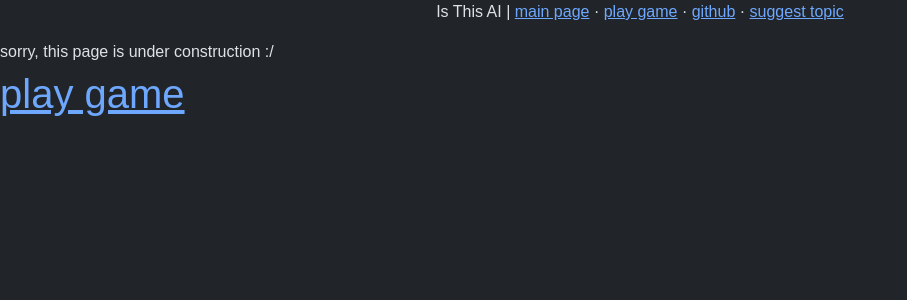
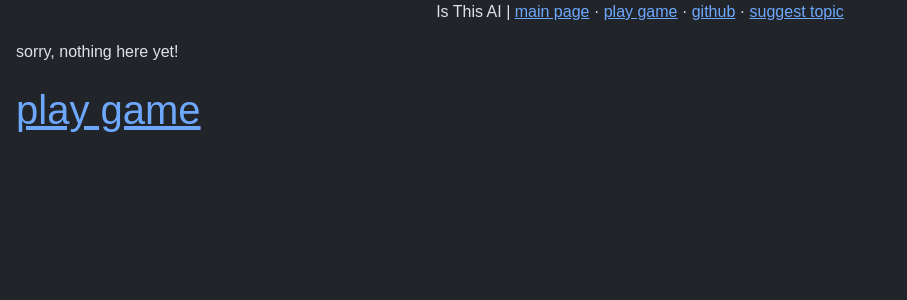
Before and after one commit to matrndev/isthisai, a Next.js app in the folder web-app/: page / in a window 1280 px wide. Shown: the top 300 px of the page, without its empty margins (0-907 px from the left). Built offline with nearby package versions, Linux system fonts and the light colour scheme; a web font is replaced by a local one.

Commit message:
edit main page

```diff
--- a/web-app/src/app/page.js
+++ b/web-app/src/app/page.js
@@ -1,7 +1,7 @@
 export default function Home() {
   return (
-    <main>
-      sorry, this page is under construction :/
+    <main className="m-3">
+      <p>sorry, nothing here yet!</p>
       <p className="text-primary fs-1"><a href="/play">play game</a></p>
     </main>
   );
```
